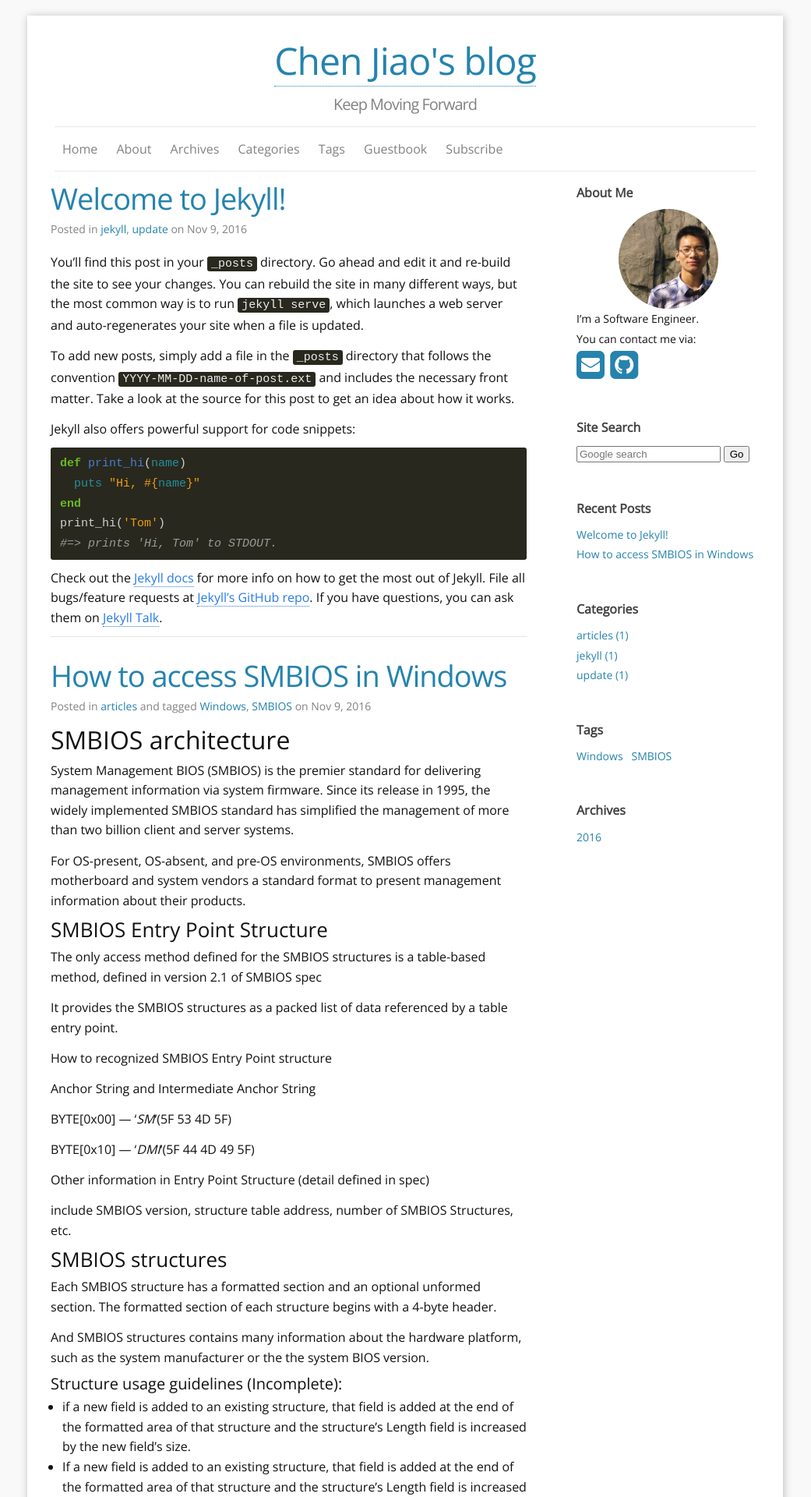
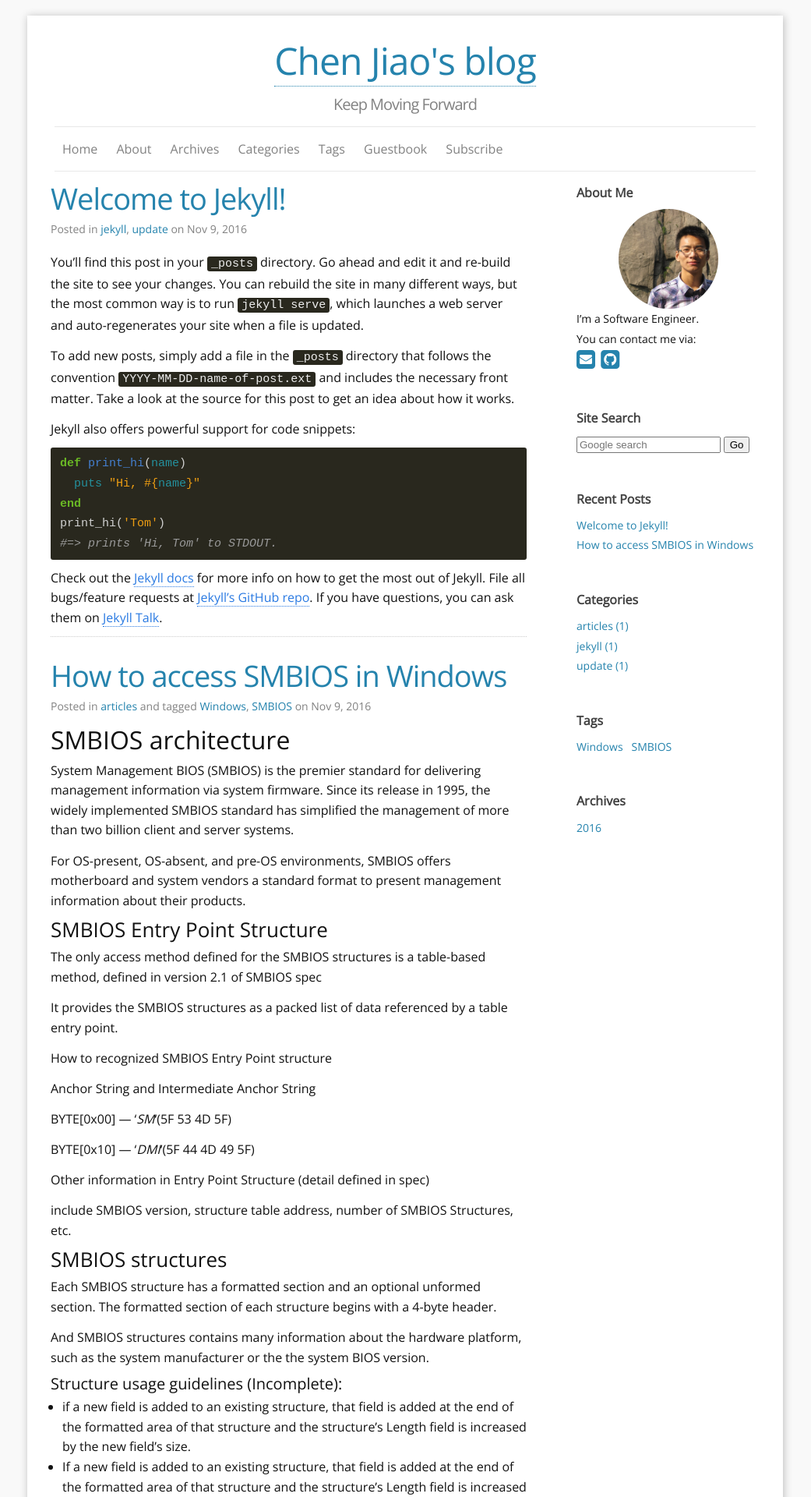
Before and after one commit to chen-jiao/chen-jiao.github.io, a Jekyll site: the page built from index.html, in a window 1280 px wide. Shown: the top 1920 px of the page at 78% size, without its empty margins (120-1161 px from the left). Built offline with Jekyll 4.4.1, drawn with Linux system fonts in a browser that asks for light colours; nearby versions of some CDN libraries; the list of posts is cut into pages by our own code.

Commit message:
set fa icons with fa-2x
Signed-off-by: jiao.chen <jiao.chen@outlook.com>

```diff
--- a/_includes/Aboutme.html
+++ b/_includes/Aboutme.html
@@ -9,13 +9,13 @@
   You can contact me via: <br />
 
   {% if site.email != empty %}
-  <a href="mailto:{{site.email}}" title="mailto: {{site.email}}"><i class="fa fa-envelope-square fa-3x"></i></a>&nbsp;
+  <a href="mailto:{{site.email}}" title="mailto: {{site.email}}"><i class="fa fa-envelope-square fa-2x"></i></a>&nbsp;
   {% endif %}
   {% if site.github_username != empty %}
-  <a href="https://github.com/{{site.github_username}}" title="GithubID: {{site.github_username}}"><i class="fa fa-github-square fa-3x"></i></a>&nbsp;
+  <a href="https://github.com/{{site.github_username}}" title="GithubID: {{site.github_username}}"><i class="fa fa-github-square fa-2x"></i></a>&nbsp;
   {% endif %}
   {% if site.twitter_username != empty %}
-  <a href="https://twitter.com/{{site.twitter_username}}" title="TwitterID: {{site.twitter_username}}"><i class="fa fa-twitter-square fa-3x"></i></a>
+  <a href="https://twitter.com/{{site.twitter_username}}" title="TwitterID: {{site.twitter_username}}"><i class="fa fa-twitter-square fa-2x"></i></a>
   {% endif %}
 
   {% endif %}
```
